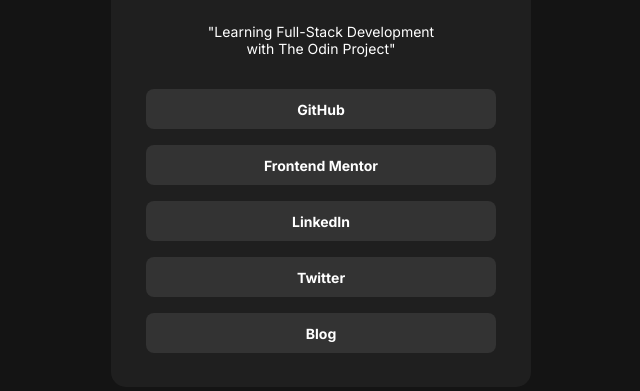
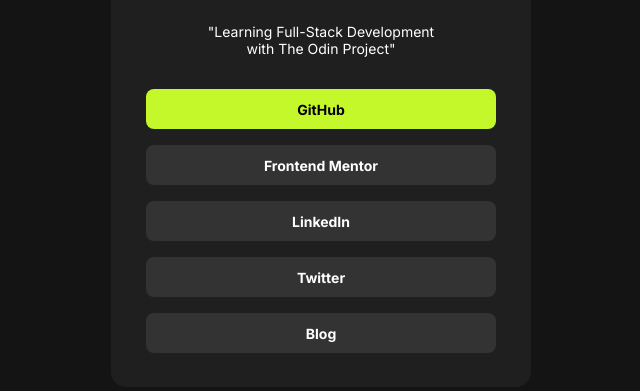
Before and after one commit to joeyveegs/social-links-profile, a plain HTML site: page index.html in a window 1280 px wide. In both pictures the pointer is over the button "GitHub". Shown: the part 323-714 px from the top of the page, without its empty margins (319-959 px from the left). Drawn offline with Linux system fonts and the light colour scheme.

Commit message:
Add button hover feature and transition

```diff
--- a/css/design.css
+++ b/css/design.css
@@ -85,6 +85,12 @@ button {
     background-color: hsl(0, 0%, 20%);
     border-radius: 8px;
     border-style: none;
+    transition-duration: 0.2s;
     font-size: 14px;
     font-weight: 700;
 }
+
+button:hover {
+    background-color: hsl(75, 94%, 57%);
+    color: hsl(0, 0%, 0%);
+}
```
